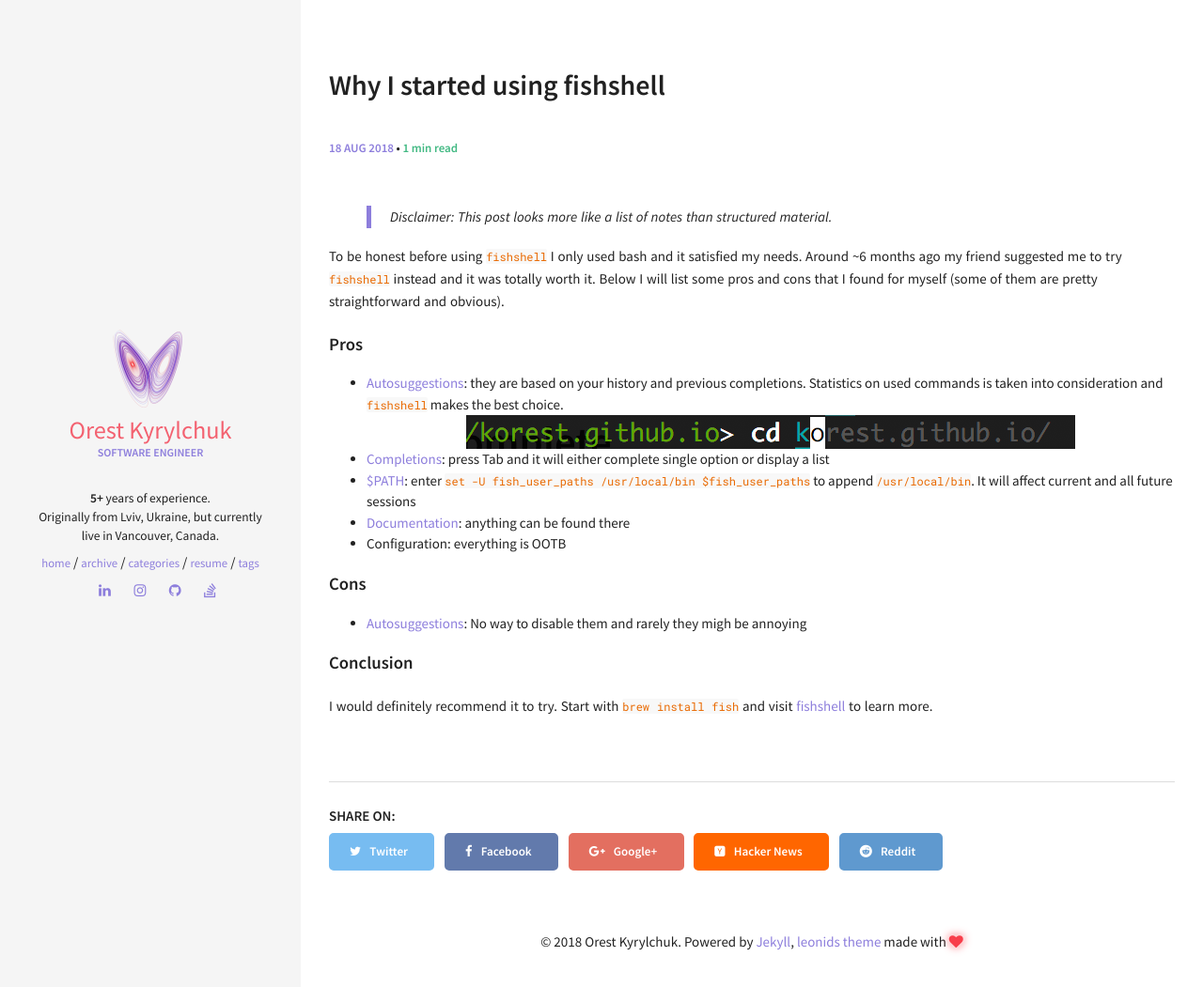
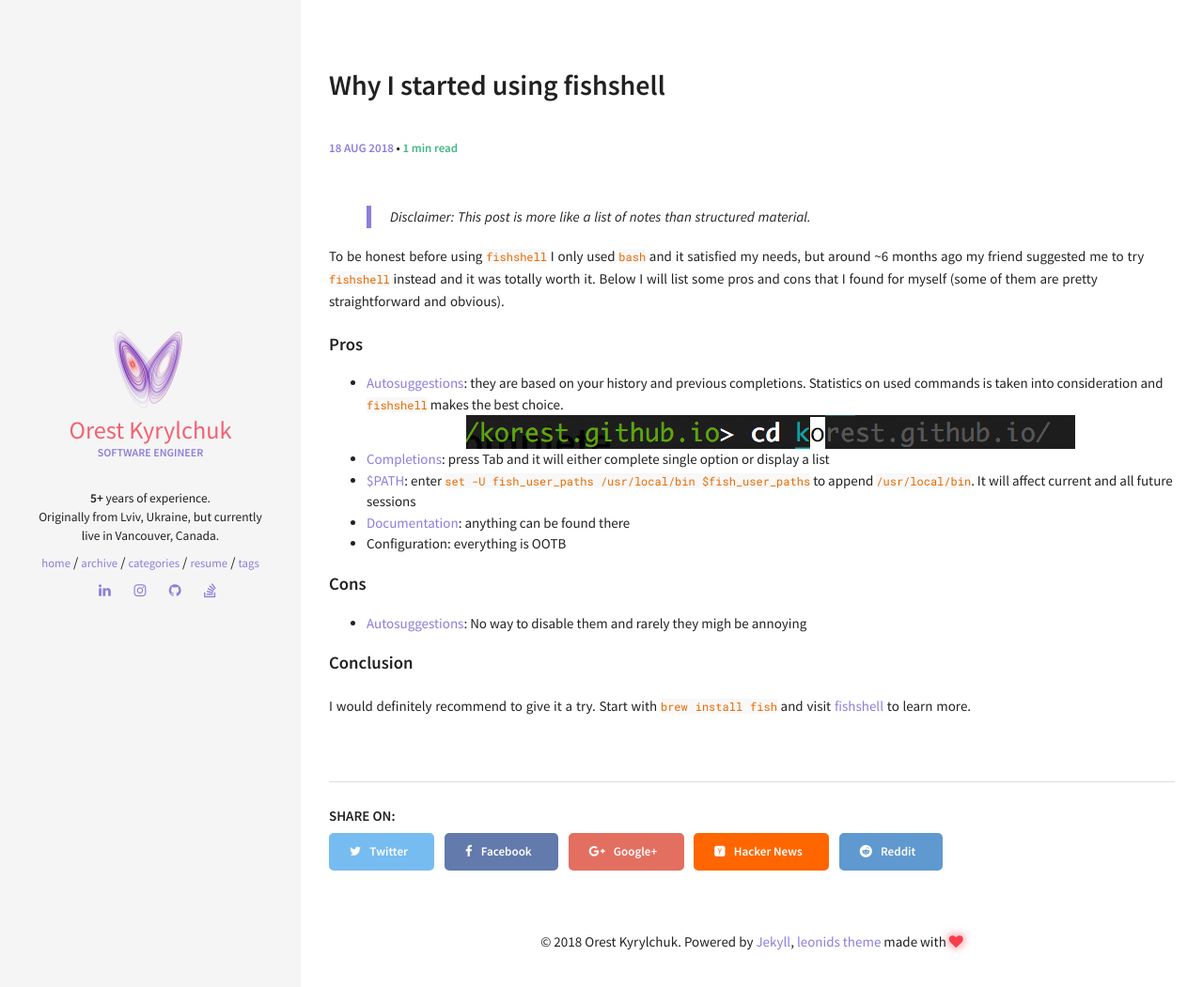
Before and after one commit to korest/korest.github.io, a Jekyll site: the page built from _posts/2018-08-18-fishshell.md, in a window 1280 px wide. Shown: the top 1051 px of the page at 94% size. Built offline with Jekyll 4.4.1, drawn with Linux system fonts in a browser that asks for light colours; comment, search, counter and statistics services are not loaded.

Commit message:
Update fishshell post

```diff
--- a/_posts/2018-08-18-fishshell.md
+++ b/_posts/2018-08-18-fishshell.md
@@ -6,10 +6,9 @@
 categories: [Programming]
 comments: true
 ---
-> Disclaimer: This post looks more like a list of notes than structured material.
+> Disclaimer: This post is more like a list of notes than structured material.
 
-To be honest before using `fishshell` I only used bash and it satisfied my needs.
-Around ~6 months ago my friend suggested me to try `fishshell` instead and it was totally worth it.
+To be honest before using `fishshell` I only used `bash` and it satisfied my needs, but around ~6 months ago my friend suggested me to try `fishshell` instead and it was totally worth it.
 Below I will list some pros and cons that I found for myself (some of them are pretty straightforward and obvious).
 
 #### Pros
@@ -27,5 +26,5 @@
 
 #### Conclusion
 
-I would definitely recommend it to try.
+I would definitely recommend to give it a try.
 Start with `brew install fish` and visit [fishshell](https://fishshell.com/docs/current/tutorial.html#tut_learning_Fish) to learn more.
```
